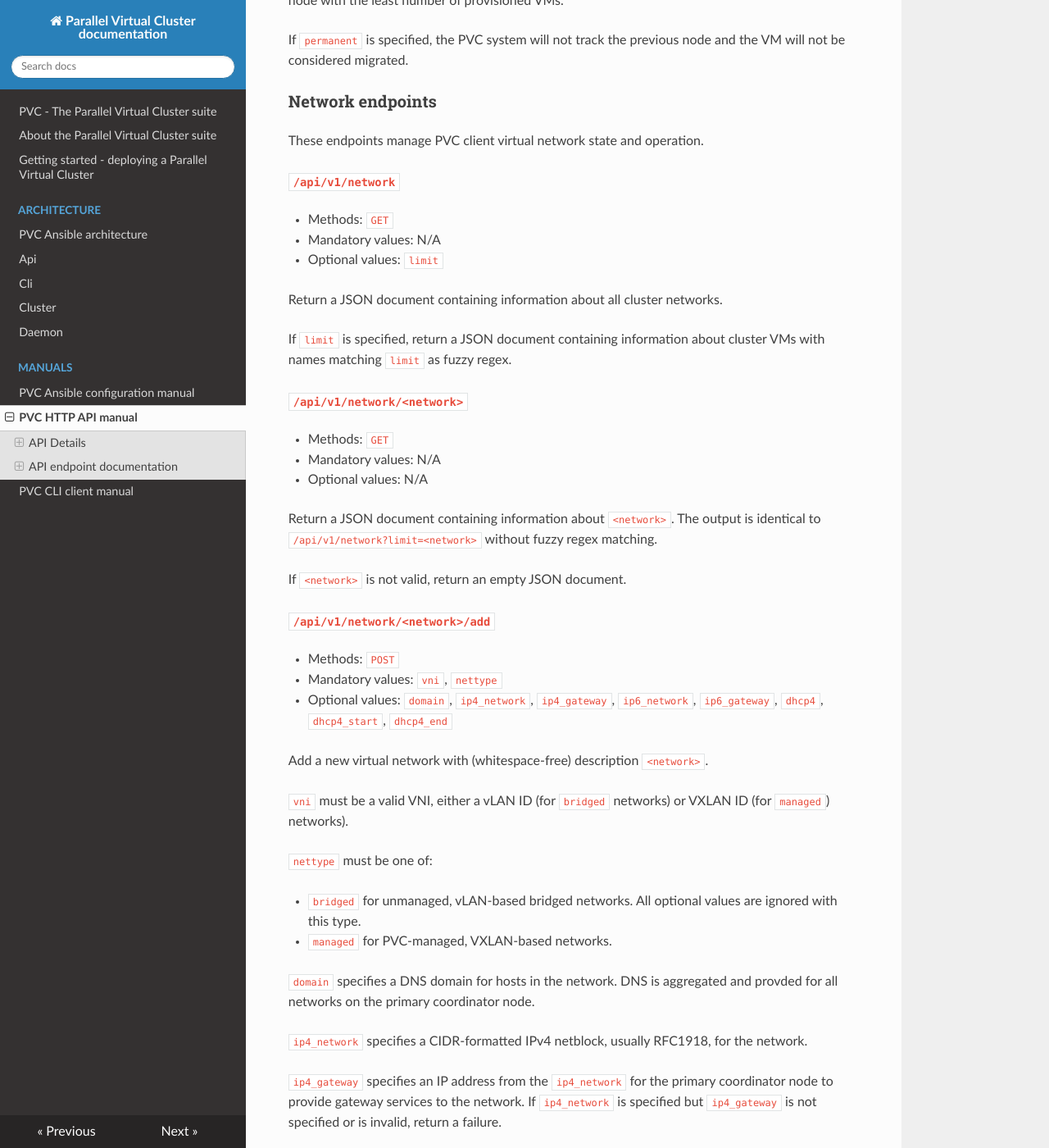
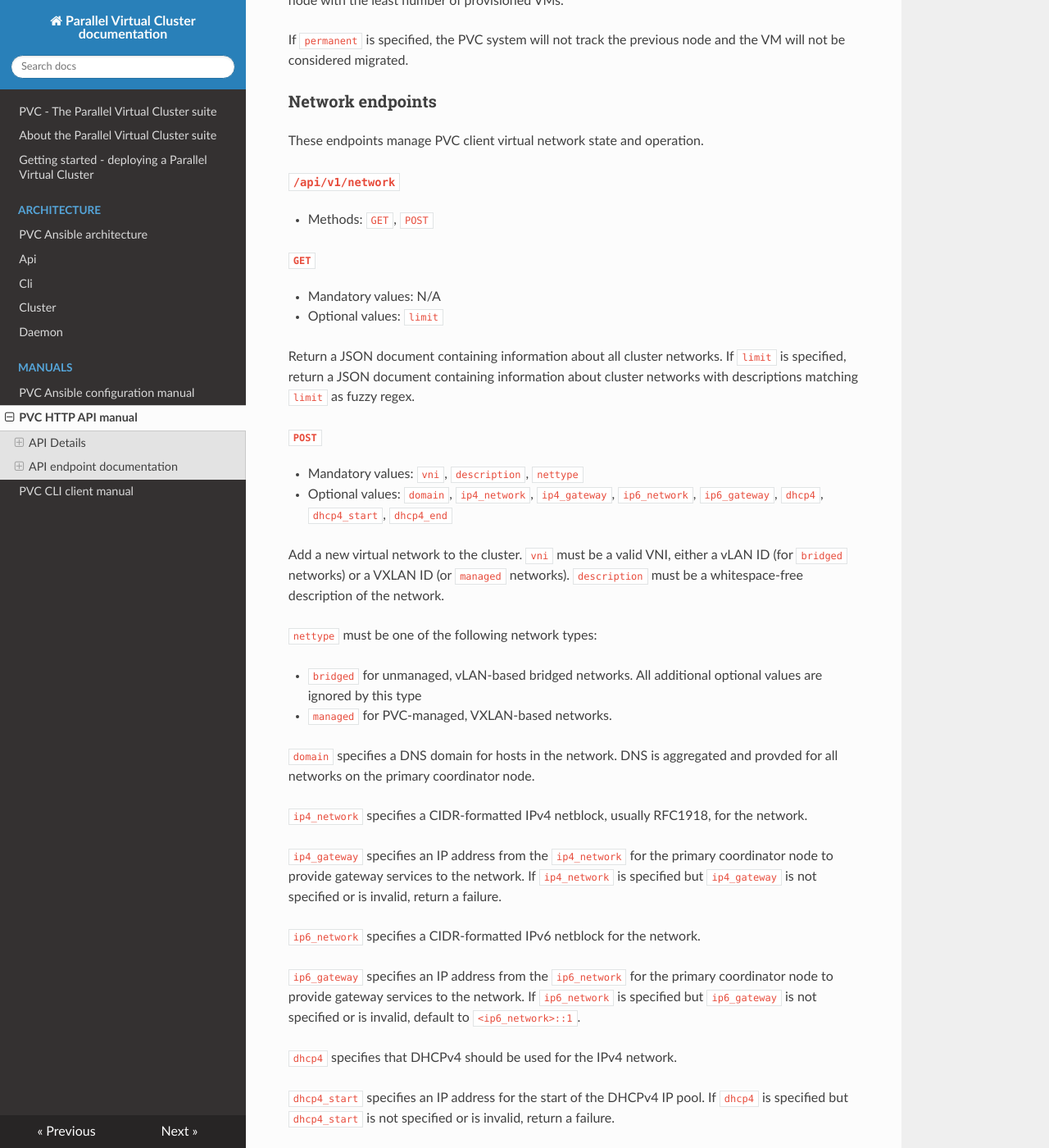
Before and after one commit to parallelvirtualcluster/pvc, an MkDocs documentation site: the page built from docs/manuals/api.md, in a window 1280 px wide and 1400 px high, scrolled down 7721 px. Shown: the whole window at 82% size. Built offline with MkDocs 1.6.1, drawn with Linux system fonts in a browser that asks for light colours; nearby versions of some CDN libraries; some of the changed text lies outside the part shown.

Commit message:
Update network docs for RESTfulness

```diff
--- a/docs/manuals/api.md
+++ b/docs/manuals/api.md
@@ -234,35 +234,23 @@
 These endpoints manage PVC client virtual network state and operation.
 
 #### `/api/v1/network`
- * Methods: `GET`
+ * Methods: `GET`, `POST`
+
+###### `GET`
  * Mandatory values: N/A
  * Optional values: `limit`
 
-Return a JSON document containing information about all cluster networks.
+Return a JSON document containing information about all cluster networks. If `limit` is specified, return a JSON document containing information about cluster networks with descriptions matching `limit` as fuzzy regex.
 
-If `limit` is specified, return a JSON document containing information about cluster VMs with names matching `limit` as fuzzy regex.
-
-#### `/api/v1/network/<network>`
- * Methods: `GET`
- * Mandatory values: N/A
- * Optional values: N/A
-
-Return a JSON document containing information about `<network>`. The output is identical to `/api/v1/network?limit=<network>` without fuzzy regex matching.
-
-If `<network>` is not valid, return an empty JSON document.
-
-#### `/api/v1/network/<network>/add`
- * Methods: `POST`
- * Mandatory values: `vni`, `nettype`
+###### `POST`
+ * Mandatory values: `vni`, `description`, `nettype`
  * Optional values: `domain`, `ip4_network`, `ip4_gateway`, `ip6_network`, `ip6_gateway`, `dhcp4`, `dhcp4_start`, `dhcp4_end`
 
-Add a new virtual network with (whitespace-free) description `<network>`.
+Add a new virtual network to the cluster. `vni` must be a valid VNI, either a vLAN ID (for `bridged` networks) or a VXLAN ID (or `managed` networks). `description` must be a whitespace-free description of the network.
 
-`vni` must be a valid VNI, either a vLAN ID (for `bridged` networks) or VXLAN ID (for `managed`) networks).
+`nettype` must be one of the following network types:
 
-`nettype` must be one of:
-
-* `bridged` for unmanaged, vLAN-based bridged networks. All optional values are ignored with this type.
+* `bridged` for unmanaged, vLAN-based bridged networks. All additional optional values are ignored by this type
 
 * `managed` for PVC-managed, VXLAN-based networks.
 
@@ -282,8 +270,16 @@
 
 `dhcp4_end` specifies an IP address for the end of the DHCPv4 IP pool. If `dhcp4` is specified but `dhcp4_end` is not specified or is invalid, return a failure.
 
-#### `/api/v1/network/<network>/modify`
- * Methods: `POST`
+#### `/api/v1/network/<network>`
+ * Methods: `GET`, `PUT`, `DELETE`
+
+###### `GET`
+ * Mandatory values: N/A
+ * Optional values: N/A
+
+Return a JSON document containing information about the virtual network with description `<network>`. The output is identical to `/api/v1/network?limit=<network>` without fuzzy regex matching.
+
+###### `PUT`
  * Mandatory values: N/A
  * Optional values: `vni`, `nettype` `domain`, `ip4_network`, `ip4_gateway`, `ip6_network`, `ip6_gateway`, `dhcp4`, `dhcp4_start`, `dhcp4_end`
 
@@ -293,15 +289,14 @@
 
 **NOTE:** Changing the `vni` or `nettype` of a virtual network is technically possible, but is not recommended. This would require updating all VMs in the network. It is usually advisable to create a new virtual network with the new VNI and type, move VMs to it, then finally remove the old virtual network.
 
-#### `/api/v1/network/<network>/remove`
- * Methods: `POST`
- * Mandatory values: N/A
- * Optional values: N/A
+###### `DELETE`
 
 Remove a virtual network with description `<network>`.
 
-#### `/api/v1/network/<network>/dhcp`
- * Methods: `GET`
+#### `/api/v1/network/<network>/lease`
+ * Methods: `GET`, `POST`
+
+###### `GET`
  * Mandatory values: N/A
  * Optional values: `limit`, `static`
 
@@ -311,35 +306,35 @@
 
 If `static` is specified, only return static DHCP leases.
 
+###### `POST`
+ * Mandatory values: `macaddress`, `ipaddress`
+ * Optional values: `hostname`
+
+Add a new static DHCP lease for MAC address `<macaddress>` in virtual network with description `<network>`.
+
+`ipaddress` must be a valid IP address in the specified `<network>` IPv4 netblock, and ideally outside of the DHCPv4 range.
+
+`hostname` specifies a static hostname hint for the lease.
+
 #### `/api/v1/network/<network>/dhcp/<lease>`
- * Methods: `GET`
+ * Methods: `GET`, `DELETE`
+
+###### `GET`
  * Mandatory values: N/A
  * Optional values: N/A
 
 Return a JSON document containing information about DHCP lease with MAC address `<lease>` in virtual network with description `<network>`. The output is identical to `/api/v1/network/<network>/dhcp?limit=<lease>` without fuzzy regex matching.
 
-If `<lease>` is not valid, return an empty JSON document.
-
-#### `/api/v1/network/<network>/dhcp/<lease>/add`
- * Methods: `POST`
- * Mandatory values: `ipaddress`
- * Optional values: `hostname`
-
-Add a new static DHCP lease for MAC address `<lease>` in virtual network with description `<network>`.
-
-`ipaddress` must be a valid IP address in the specified `<network>` IPv4 netblock, and ideally outside of the DHCPv4 range.
-
-`hostname` specifies a static hostname hint for the lease.
-
-#### `/api/v1/network/<network>/dhcp/<lease>/remove`
- * Methods: `POST`
+###### `DELETE`
  * Mandatory values: N/A
  * Optional values: N/A
 
 Remove a static DHCP lease for MAC address `<lease`> in virtual network with description `<network>`.
 
 #### `/api/v1/network/<network>/acl`
- * Methods: `GET`
+ * Methods: `GET`, `POST`
+
+###### `GET`
  * Mandatory values: N/A
  * Optional values: `limit`, `direction`
 
@@ -349,17 +344,7 @@
 
 If `direction` is specified and is one of `in` or `out`, return a JSON codument listing all active NFTables ACLs in the specified direction only. If `direction` is invalid, return a failure.
 
-#### `/api/v1/network/<network>/acl/<acl>`
- * Methods: `GET`
- * Mandatory values: N/A
- * Optional values: N/A
-
-Return a JSON document containing information about NFTables ACL with description `<acl>` in virtual network with description `<network>`. The output is identical to `/api/v1/network/<network>/acl?limit=<acl>` without fuzzy regex matching.
-
-If `<acl>` is not valid, return an empty JSON document.
-
-#### `/api/v1/network/<network>/acl/<acl>/add`
- * Methods: `POST`
+###### `POST`
  * Mandatory values: `direction`, `rule`
  * Optional values: `order`
 
@@ -371,8 +356,18 @@
 
 `order` specifies the order of the rule in the current chain. If not specified, the rule will be placed at the end of the rule chain.
 
-#### `/api/v1/network/<network>/acl/<acl>/remove`
- * Methods: `POST`
+#### `/api/v1/network/<network>/acl/<acl>`
+ * Methods: `GET`, `DELETE`
+
+###### `GET`
+ * Mandatory values: N/A
+ * Optional values: N/A
+
+Return a JSON document containing information about NFTables ACL with description `<acl>` in virtual network with description `<network>`. The output is identical to `/api/v1/network/<network>/acl?limit=<acl>` without fuzzy regex matching.
+
+If `<acl>` is not valid, return an empty JSON document.
+
+###### `DELETE`
  * Mandatory values: N/A
  * Optional values: N/A
 
```
